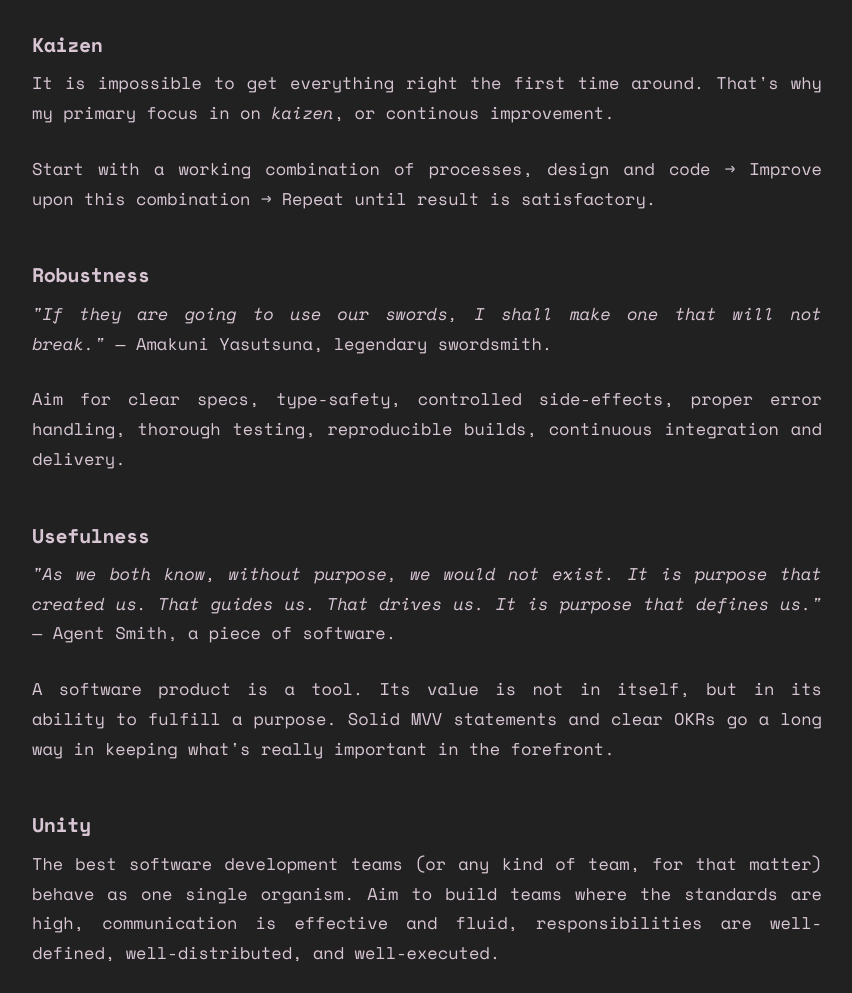
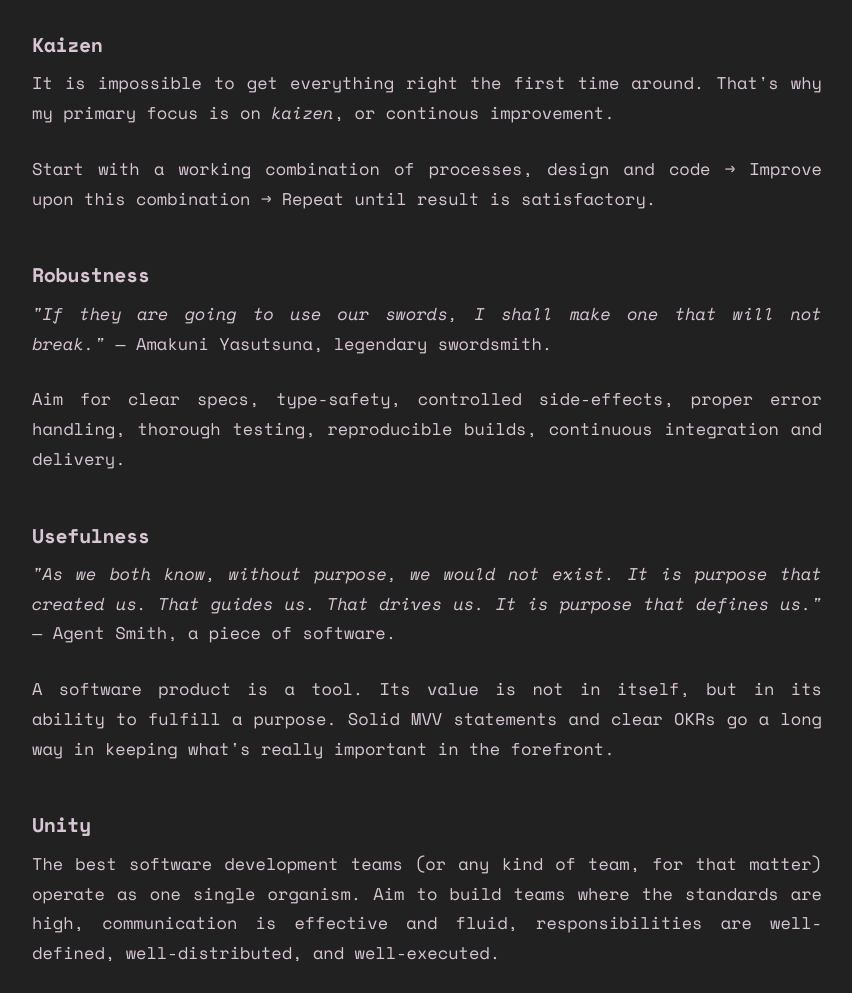
Before and after one commit to victorvalentee/victorvalentee.github.io, a Jekyll site: the page built from index.html, in a window 1280 px wide. Shown: the part 660-1653 px from the top of the page, without its empty margins (213-1065 px from the left). Built offline with Jekyll 4.4.1, drawn with Linux system fonts in a browser that asks for light colours.

Commit message:
Fix typos and synonyms.
Signed-off-by: victorvalentee <victorvalentee@gmail.com>

```diff
--- a/index.html
+++ b/index.html
@@ -13,7 +13,7 @@ layout: default
     <p>The following are the main principles that guide my reasoning and behavior when building, delivering and maintaining software.</p>
 
     <h3>Kaizen</h3>
-    <p>It is impossible to get everything right the first time around. That's why my primary focus in on <em>kaizen</em>, or continous improvement.</p>
+    <p>It is impossible to get everything right the first time around. That's why my primary focus is on <em>kaizen</em>, or continous improvement.</p>
     <p>Start with a working combination of processes, design and code &rarr; Improve upon this combination &rarr; Repeat until result is satisfactory.</p>
 
     <h3>Robustness</h3>
@@ -39,7 +39,7 @@ layout: default
 
     <h3>Unity</h3>
     <p>
-      The best software development teams (or any kind of team, for that matter) behave as one single organism.
+      The best software development teams (or any kind of team, for that matter) operate as one single organism.
       Aim to build teams where the standards are high, communication is effective and fluid, responsibilities are well-defined, well-distributed, and well-executed.
     </p>
 
```
